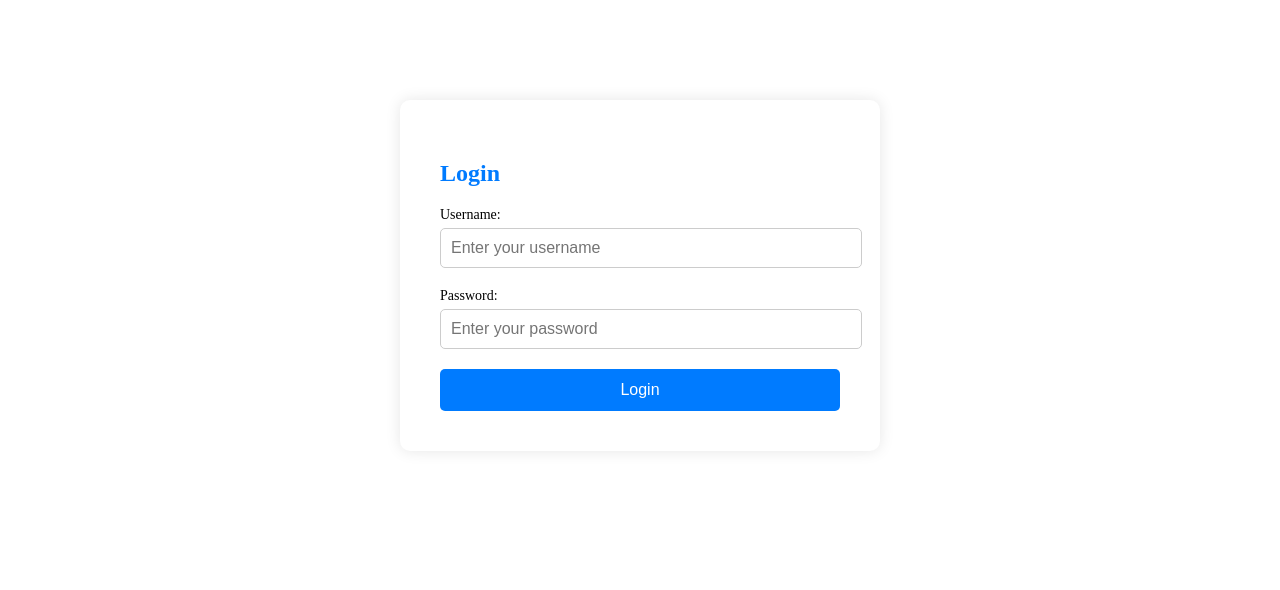
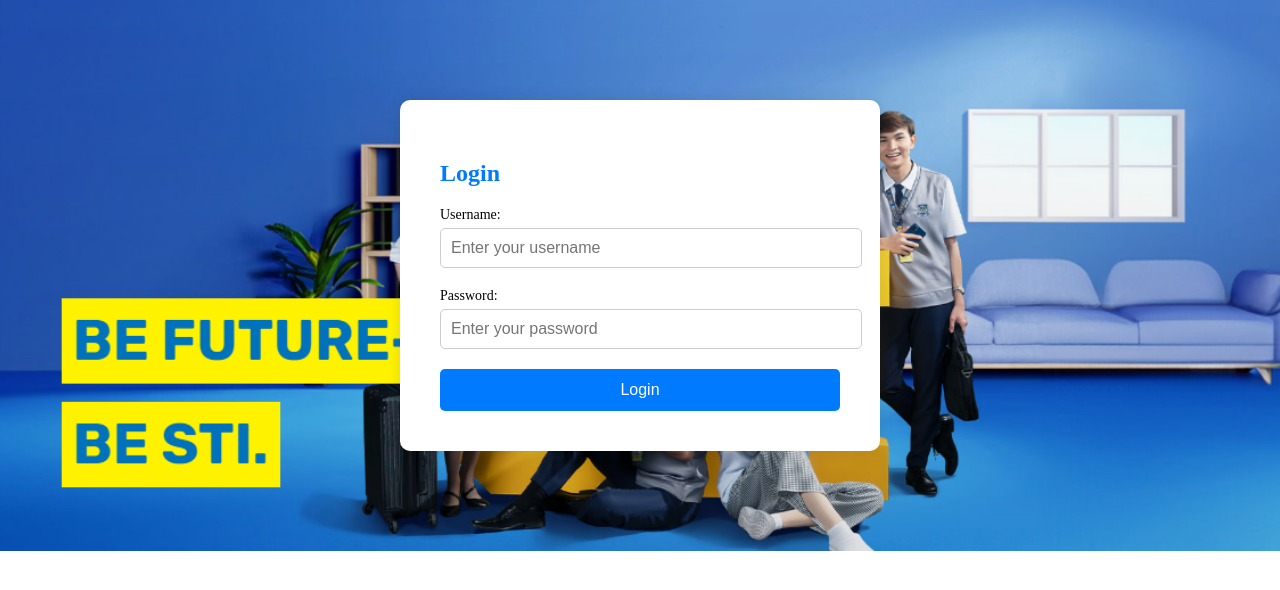
Before and after one commit to CjOlivar/WebsiteforPR, a website: page login.html in a window 1280 px wide. Drawn offline with Linux system fonts and the light colour scheme.

Commit message:
Update login.css

```diff
--- a/login.css
+++ b/login.css
@@ -1,6 +1,6 @@
 /* Background Image for Login Page */
 body {
-    background-image: url('portal.');
+    background-image: url('portal.png');
     background-size: cover;
     background-position: center;
     background-repeat: no-repeat;
```
